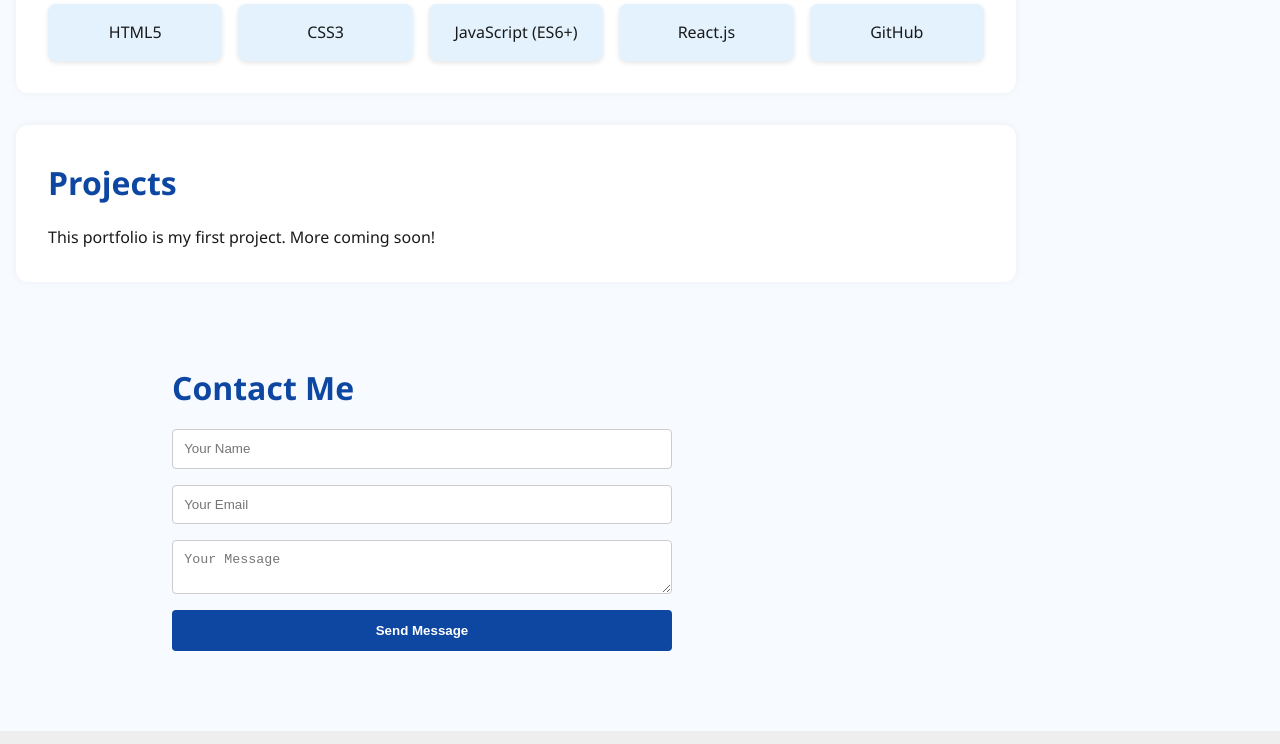
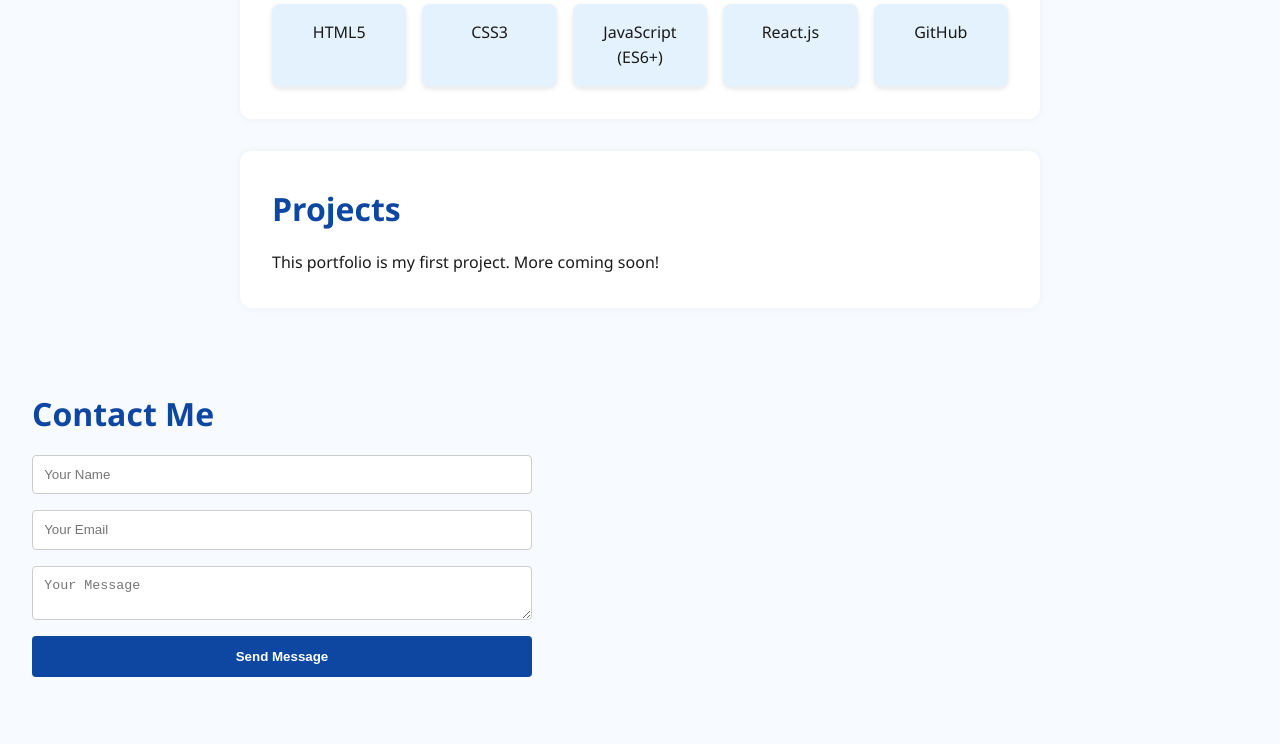
Before and after one commit to vinodkumar-10/My-Portfolio, a plain HTML site: page index.html in a window 1280 px wide. Shown: the part 601-1345 px from the top of the page. Drawn offline with Linux system fonts and the light colour scheme.

Commit message:
Fix desktop view: center section cards and limit width

```diff
--- a/style.css
+++ b/style.css
@@ -32,10 +32,14 @@ header {
   background-color: white;
   padding: 2rem;
   border-radius: 12px;
-  margin: 2rem 1rem;
+  margin: 2rem auto;
   box-shadow: 0 0 8px rgba(0, 0, 0, 0.05);
   transition: all 0.3s ease;
+  max-width: 800px;
+  width: 100%;
 }
+
+
 
 .section-card:hover {
   transform: scale(1.02);
@@ -69,9 +73,9 @@ header {
 
 section {
   padding: 3rem 2rem;
-  max-width: 1000px;
-  margin: auto;
 }
+
+
 
 h2 {
   font-size: 2rem;
```
Also changed, not shown: index.html (+3 -0 lines), script.js (+5 -7 lines).
